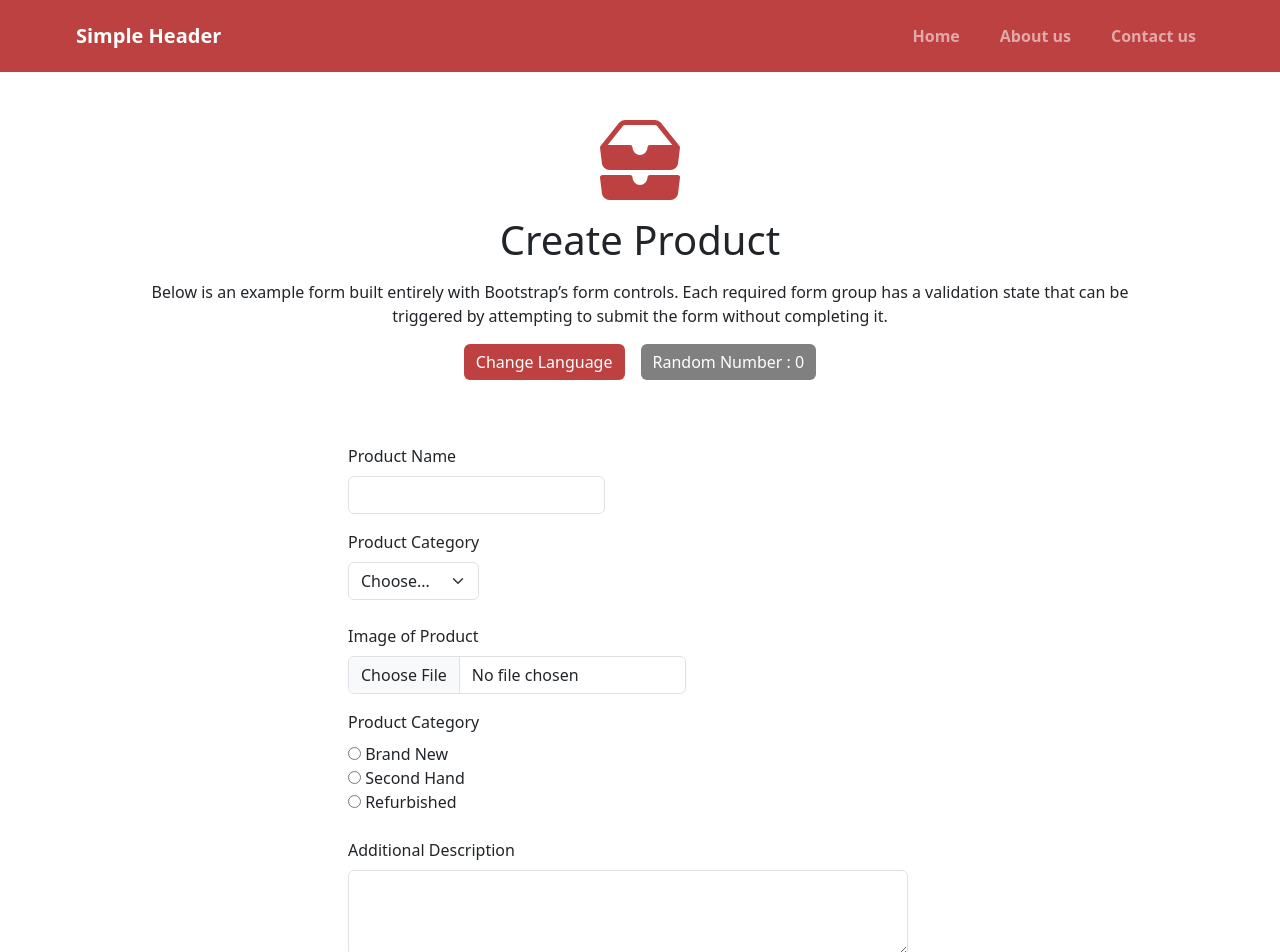
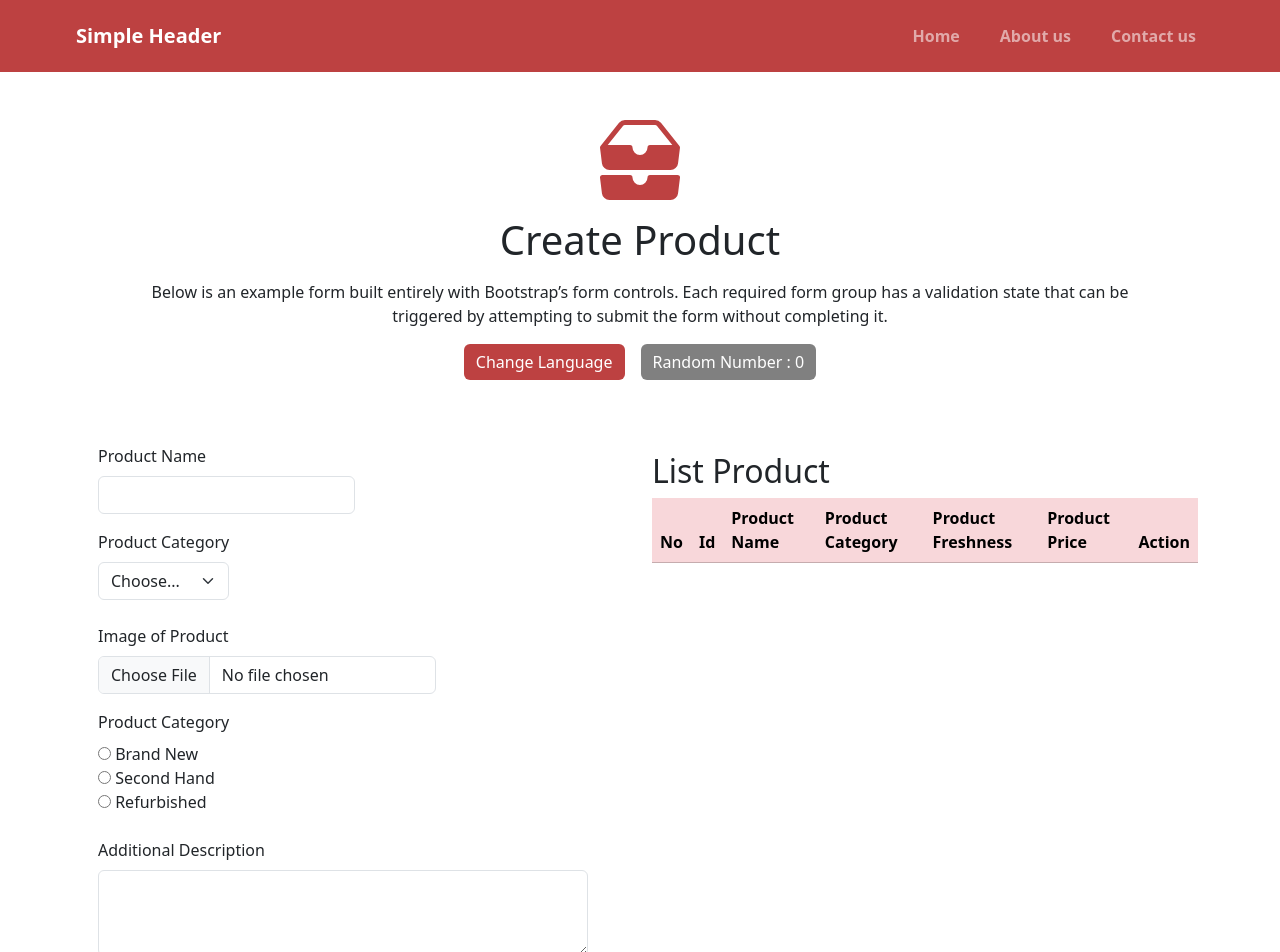
Before and after one commit to Sayafrudin/react_syafrudin-hendra-lumanto, a React (Vite) app in the folder 13_React Hook/praktikum/react-hook/: page / in a window 1280 px wide. Shown: the top 952 px of the page. Built offline with nearby package versions, Linux system fonts and the light colour scheme.

Commit message:
edit : table fix

```diff
--- a/13_React Hook/praktikum/react-hook/src/components/Form.jsx
+++ b/13_React Hook/praktikum/react-hook/src/components/Form.jsx
@@ -12,12 +12,14 @@ export default function Form() {
   const [errors, setErrors] = useState("");
   const [productName, setProductName] = useState("");
   const [array, setArray] = useState([]);
+
   const [inputData, setInputData] = useState({
     pname: "",
     pprice: "",
     pcategory: "",
     freshness: "",
   });
+
   const options = [
     { label: "Food", value: "Food" },
     { label: "Clothing", value: "Clothing" },
@@ -28,6 +30,7 @@ export default function Form() {
     const value = e.target.value;
     setProductName(value);
 
+    //Prodcut Name Validation
     if (value.length === 0) {
       setErrors("Product Name tidak boleh kosong");
     } else if (value.length > 10) {
@@ -37,6 +40,7 @@ export default function Form() {
     }
     setInputData({ ...inputData, [e.target.name]: e.target.value });
   }
+
   const { pname, pprice, pcategory, freshness } = inputData;
   function addInputData() {
     setArray([...array, { pname, pprice, pcategory, freshness }]);
@@ -51,7 +55,10 @@ export default function Form() {
   }
 
   return (
-    <div className="container w-50">
+    <div className="container col-12">
+      <div className="row">
+        <div className="col-6">
+          {/* Form */}
           <form className="row " autoComplete="off">
             <div className="container">
               <div className="row p-3">
@@ -139,6 +146,11 @@ export default function Form() {
               </div>
             </div>
           </form>
+        </div>
+        {/* Form */}
+
+        {/* Tabel */}
+        <div className="col-6">
           <br></br>
           <div>
             <h2>List Product</h2>
@@ -151,7 +163,7 @@ export default function Form() {
                   <th>Product Category</th>
                   <th>Product Freshness</th>
                   <th>Product Price</th>
-              <th>Action</th>
+                  <th colSpan={2}>Action</th>
                 </tr>
               </thead>
               <tbody>
@@ -178,6 +190,8 @@ export default function Form() {
                               style={{ fontSize: "1.2rem", color: "white" }}
                             ></BsFillPencilFill>
                           </Button>
+                        </td>
+                        <td>
                           <Button
                             type="button"
                             toggle="modal"
@@ -210,5 +224,8 @@ export default function Form() {
             </table>
           </div>
         </div>
+        {/* Tabel */}
+      </div>
+    </div>
   );
 }
--- a/13_React Hook/praktikum/react-hook/src/components/Modal.jsx
+++ b/13_React Hook/praktikum/react-hook/src/components/Modal.jsx
@@ -43,7 +43,7 @@ export default function Modal({
             </button>
             <button
               type="button"
-              className="btn btn-primary"
+              className="btn btn-danger"
               data-bs-dismiss="modal"
               onClick={onClick}
             >
```
Also changed, not shown: 13_React Hook/praktikum/react-hook/src/components/Button.jsx (+1 -9 lines). Lines whose indentation alone changed are shown as unchanged.
